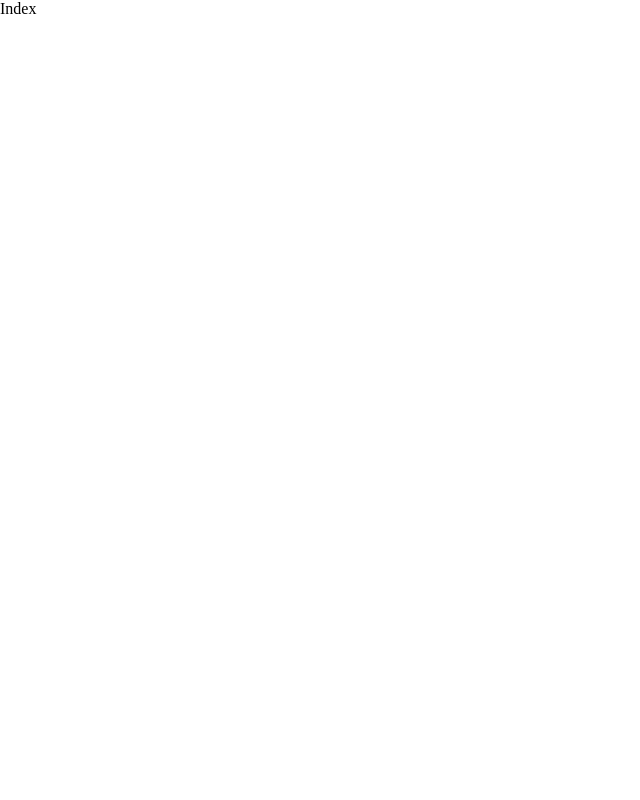
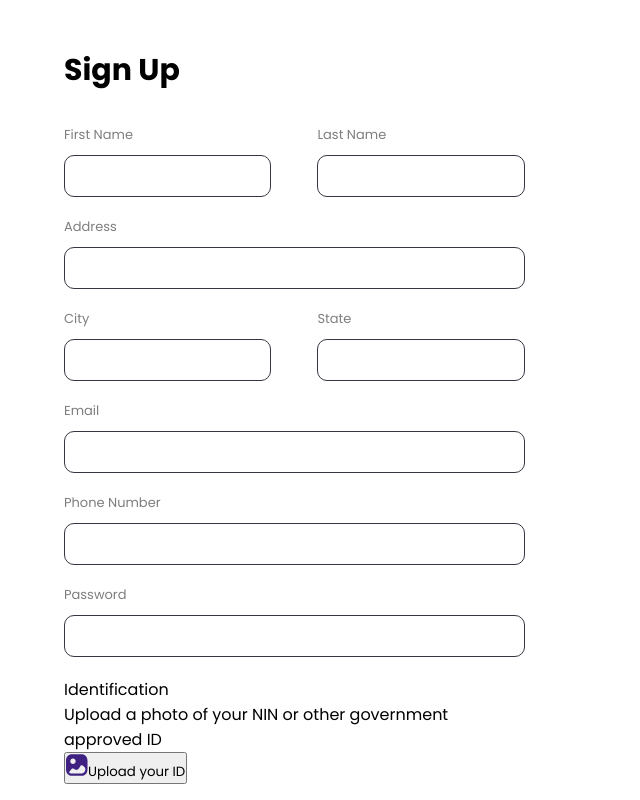
Before and after one commit to Gamehuz/pentria-web-archive, a React (Vite) app: page /customer-signup in a window 1280 px wide. Shown: the whole page, without its empty margins (0-640 px from the left). Built offline with nearby package versions, Linux system fonts and the light colour scheme.

Commit message:
style: customer signup styling

```diff
--- a/src/index.scss
+++ b/src/index.scss
@@ -2,6 +2,8 @@
   margin: 0;
   padding: 0;
   box-sizing: border-box;
+  font-family: 'Poppins',
+    sans-serif;
 }
 
 :root {
--- a/src/pages/CustomerSignUp/CustomerSignUp.module.scss
+++ b/src/pages/CustomerSignUp/CustomerSignUp.module.scss
@@ -0,0 +1,93 @@
+.container {
+    width: 90%;
+    margin: 3rem auto 0 auto;
+
+    h3 {
+        color: #000;
+        font-weight: 700;
+        font-size: 30px;
+        margin-bottom: 2rem;
+    }
+
+    form {
+        .left_form {
+            width: 40%;
+
+            .input_container {
+                display: flex;
+                align-items: center;
+                justify-content: space-between;
+                box-sizing: border-box;
+
+                .inputs {
+                    display: flex;
+                    align-items: flex-start;
+                    row-gap: 10px;
+                    flex-direction: column;
+                    width: 45%;
+                    margin-bottom: 20px;
+
+                    label {
+                        color: #7E7E7E;
+                        font-size: 13px;
+                    }
+
+                    input {
+                        width: 100%;
+                        padding: 10px 15px;
+                        border-radius: 10px;
+                        border: 1px solid #393540;
+                        outline: 0;
+                        font-family: "Poppins";
+                        font-style: normal;
+                        font-weight: 400;
+                        color: #3E2180;
+                        box-sizing: border-box;
+
+                        &:focus {
+                            border-color: #3E2180;
+                            transition: 2s linear;
+                        }
+                    }
+                }
+            }
+
+            .inputs {
+                display: flex;
+                align-items: flex-start;
+                row-gap: 10px;
+                flex-direction: column;
+                width: 100%;
+                margin-bottom: 20px;
+                box-sizing: border-box;
+
+                label {
+                    color: #7E7E7E;
+                    font-size: 13px;
+                }
+
+                input {
+                    width: 100%;
+                    padding: 10px 15px;
+                    border-radius: 10px;
+                    border: 1px solid #393540;
+                    outline: 0;
+                    font-family: "Poppins";
+                    font-style: normal;
+                    font-weight: 400;
+                    color: #3E2180;
+                    box-sizing: border-box;
+
+                    &:focus {
+                        border-color: #3E2180;
+                        transition: 2s linear;
+                    }
+                }
+            }
+        }
+
+        .right_form {
+            width: 40%;
+        }
+    }
+}
--- a/src/pages/CustomerSignUp/Index.jsx
+++ b/src/pages/CustomerSignUp/Index.jsx
@@ -1,11 +1,82 @@
-import React from 'react'
+import { React, useRef } from "react";
 import styles from "./CustomerSignUp.module.scss";
 
+import upload from "./assets/upload.svg"
 
 const Index = () => {
+  const selectFile = useRef();
+
+  const handleSelectFile = () => {
+    selectFile.current.click();
+  }
+
   return (
-    <div>Index</div>
-  )
-}
+    <div className={styles.container}>
+      <h3>Sign Up</h3>
+      <form>
+        <div className={styles.left_form}>
+          <div className={styles.input_container}>
+            <div className={styles.inputs}>
+              <label htmlFor="firstname">First Name</label>
+              <input type="text" name="firstname" />
+            </div>
+            <div className={styles.inputs}>
+              <label htmlFor="lastname">Last Name</label>
+              <input type="text" name="lastname" />
+            </div>
+          </div>
 
-export default Index
+          <div className={styles.inputs}>
+            <label htmlFor="lastname">Address</label>
+            <input type="text" name="address" />
+          </div>
+
+          <div className={styles.input_container}>
+            <div className={styles.inputs}>
+              <label htmlFor="city">City</label>
+              <input type="text" name="city" />
+            </div>
+            <div className={styles.inputs}>
+              <label htmlFor="state">State</label>
+              <input type="text" name="state" />
+            </div>
+          </div>
+
+          <div className={styles.inputs}>
+            <label htmlFor="email">Email</label>
+            <input type="email" name="email" />
+          </div>
+
+          <div className={styles.inputs}>
+            <label htmlFor="phoneNumber">Phone Number</label>
+            <input type="phoneNumber" name="phoneNumber" />
+          </div>
+
+          <div className={styles.inputs}>
+            <label htmlFor="password">Password</label>
+            <input type="password" name="password" />
+          </div>
+        </div>
+        <div className={styles.right_form}>
+          <div className={styles.identification}>
+            <label htmlFor="identification">Identification</label>
+            <p>Upload a photo of your NIN or other government approved ID</p>
+            <input
+              type="file"
+              name="identification"
+              accept="image/*"
+              ref={selectFile}
+              hidden
+            />
+            <button onClick={handleSelectFile}>
+              <img src={upload} alt="upload" />
+              Upload your ID
+            </button>
+          </div>
+        </div>
+      </form>
+    </div>
+  );
+};
+
+export default Index;
```
Also changed, not shown: src/pages/CustomerSignUp/assets/upload.svg (added).
